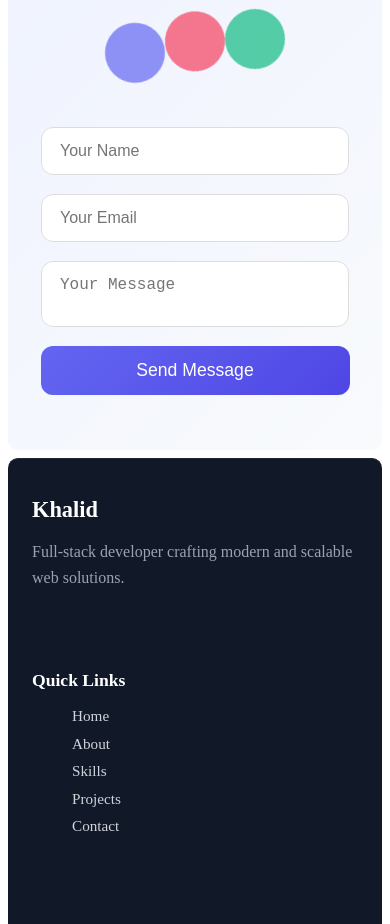
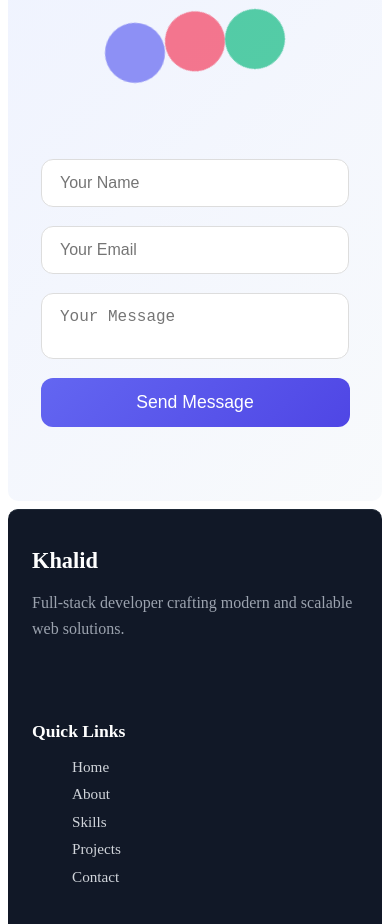
Before and after one commit to GTK-kala/Personal-Portfolio-App, a React (Vite) app in the folder Personal-Portfolio-App/: page / in a window 390 px wide. Shown: the part 4940-5864 px from the top of the page. Built offline with nearby package versions, Linux system fonts and the light colour scheme.

Commit message:
Continued on adjusting spacing on contact section

```diff
--- a/Personal-Portfolio-App/src/components/Contact/Contact.css
+++ b/Personal-Portfolio-App/src/components/Contact/Contact.css
@@ -174,7 +174,7 @@
 @media (max-width: 480px) {
   .contact-section {
     padding: 25px 20px 0px 20px;
-    height: 74vh;
+    height: 80vh;
   }
   .contact-container {
     gap: 0rem;
@@ -185,7 +185,7 @@
   }
   .contact-form {
     position: relative;
-    top: -3rem;
+    top: -1rem;
     align-items: center;
   }
   .contact-form input,
```
